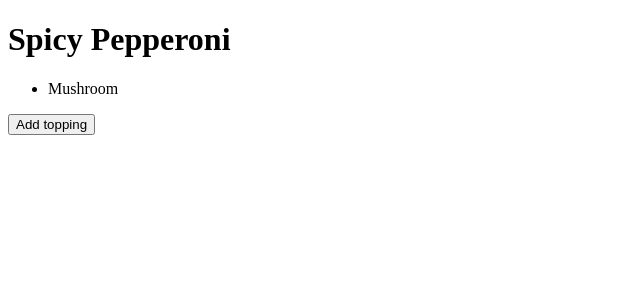
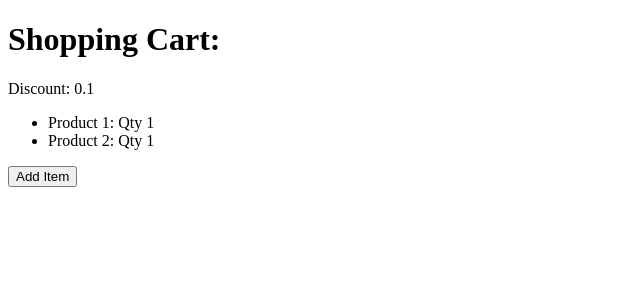
Before and after one commit to twcarbone/mosh-react-part-1, a React (Vite) app: page / in a window 1280 px wide. Shown: the top 300 px of the page, without its empty margins (0-640 px from the left). Built offline with nearby package versions, Linux system fonts and the light colour scheme.

Commit message:
Managing State - Exercise 3: updating state

```diff
--- a/src/App.tsx
+++ b/src/App.tsx
@@ -1,27 +1,35 @@
 import { useState } from "react";
 
-import Cart from "./components/Cart";
-import NavBar from "./components/NavBar";
-
 function App() {
-  const [pizza, setPizza] = useState({
-    name: "Spicy Pepperoni",
-    toppings: ["Mushroom"],
+  const [cart, setCart] = useState({
+    discount: 0.1,
+    items: [
+      { id: 1, title: "Product 1", quantity: 1 },
+      { id: 2, title: "Product 2", quantity: 1 },
+    ],
   });
 
   function handleClick() {
-    setPizza({ ...pizza, toppings: [...pizza.toppings, "Cheese"] });
+    setCart({
+      ...cart,
+      items: cart.items.map((item) =>
+        item.id === 1 ? { ...item, quantity: item.quantity + 1 } : item,
+      ),
+    });
   }
 
   return (
     <div>
-      <h1>{pizza.name}</h1>
+      <h1>Shopping Cart:</h1>
+      <p>Discount: {cart.discount}</p>
       <ul>
-        {pizza.toppings.map((topping) => (
-          <li key={topping}>{topping}</li>
+        {cart.items.map((item) => (
+          <li key={item.id}>
+            {item.title}: Qty {item.quantity}
+          </li>
         ))}
       </ul>
-      <button onClick={handleClick}>Add topping</button>
+      <button onClick={handleClick}>Add Item</button>
     </div>
   );
 }
```
